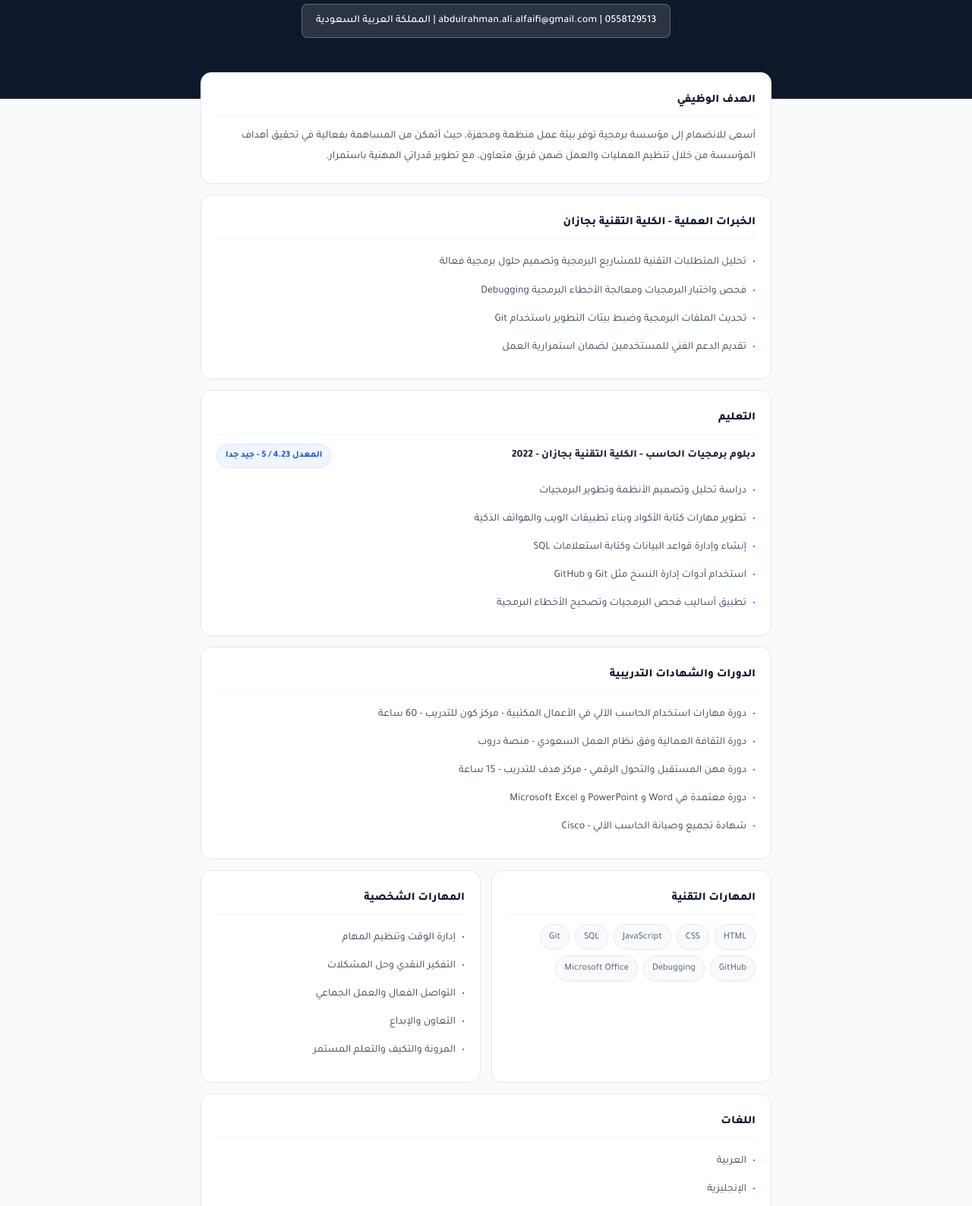
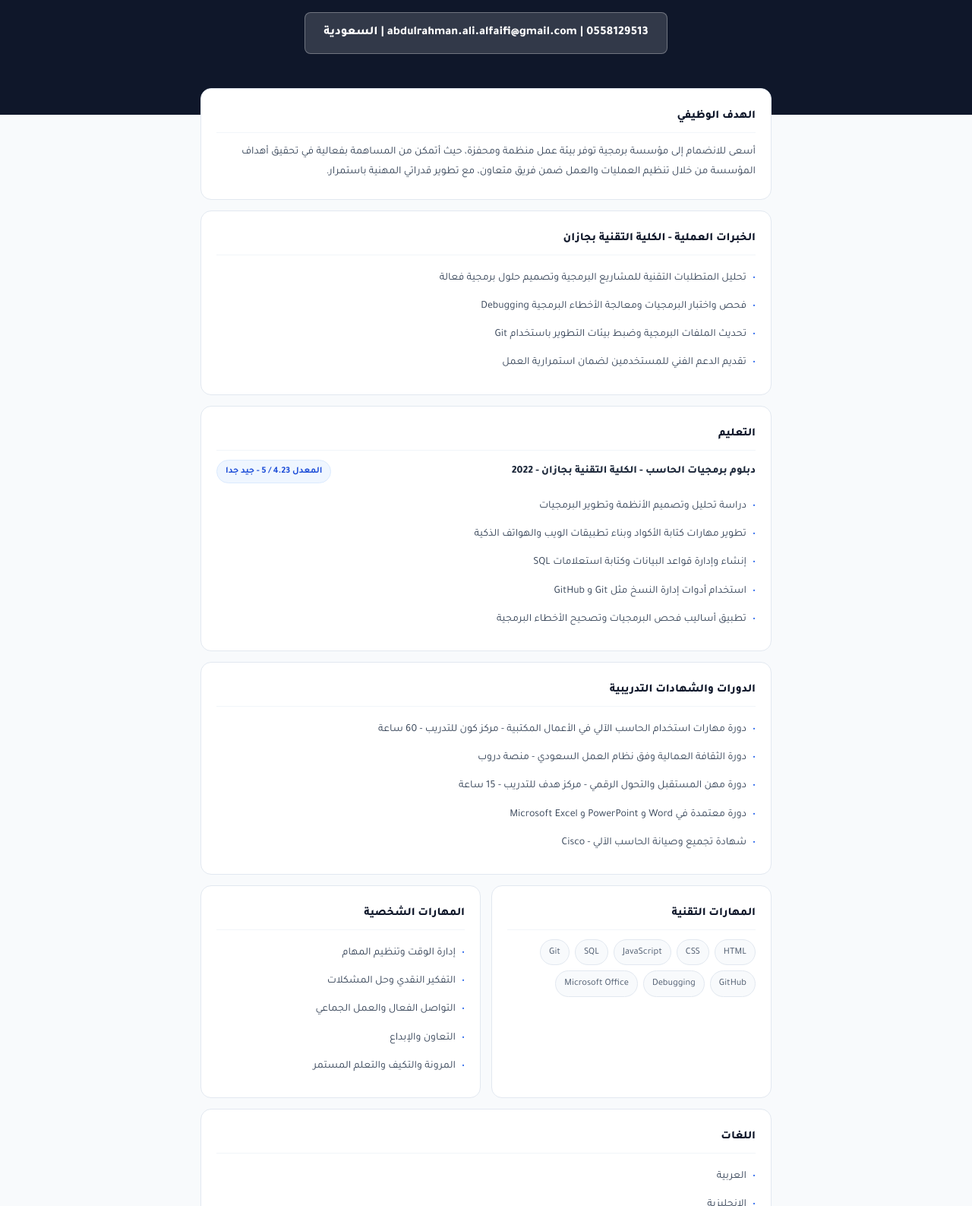
Before and after one commit to abdulrahman-alfaifi681/abdulrahman-alfaifi681.github.io, a plain HTML site: page index.html in a window 1280 px wide. Shown: the part 240-1827 px from the top of the page at 76% size. Drawn offline with Linux system fonts and the light colour scheme.

Commit message:
Update index.html

```diff
--- a/index.html
+++ b/index.html
@@ -3,16 +3,15 @@
 <head>
 <meta charset="UTF-8">
 <meta name="viewport" content="width=device-width, initial-scale=1.0">
-<title>عبدالرحمن علي الفيفي - سيرة ذاتية</title>
+<title>عبدالرحمن علي الفيفي</title>
 <link href="https://fonts.googleapis.com/css2?family=Tajawal:wght@400;500;700;800&display=swap" rel="stylesheet">
 <style>
 *{margin:0;padding:0;box-sizing:border-box}
 body{font-family:'Tajawal',sans-serif;background:#f8fafc;color:#1e293b;line-height:1.8}
-.top{background:#0f172a;color:#fff;text-align:center;padding:70px 20px 80px}
-.top h1{font-size:36px;font-weight:800}
-.top p{margin-top:8px;color:#cbd5e1;font-size:15px}
+.top{background:#0f172a;text-align:center;padding:70px 20px 80px}
+.top h1{font-size:36px;font-weight:800;color:#fff}
+.top .sub{margin-top:8px;color:#cbd5e1;font-size:15px}
 .top .badge{margin-top:16px;display:inline-block;background:#ffffff;color:#0f172a;padding:8px 22px;border-radius:100px;font-size:14px;font-weight:800}
-.top .info{margin-top:18px;color:#ffffff;font-size:14px;font-weight:500;background:rgba(255,255,255,0.12);display:inline-block;padding:9px 18px;border-radius:8px;border:1px solid rgba(255,255,255,0.25)}
 .wrap{max-width:780px;margin:-35px auto 0;padding:0 14px 40px}
 .box{background:#fff;border:1px solid #e2e8f0;border-radius:14px;padding:22px 20px;margin-bottom:14px}
 .box h2{font-size:15px;font-weight:800;color:#0f172a;margin-bottom:12px;padding-bottom:8px;border-bottom:1px solid #f1f5f9}
@@ -26,7 +25,7 @@ body{font-family:'Tajawal',sans-serif;background:#f8fafc;color:#1e293b;line-heig
 .tags{display:flex;flex-wrap:wrap;gap:7px}
 .tags span{background:#f8fafc;border:1px solid #e2e8f0;padding:5px 11px;border-radius:20px;font-size:12.5px;color:#475569}
 .grid2{display:grid;grid-template-columns:1fr 1fr;gap:14px}
-@media(max-width:600px){.grid2{grid-template-columns:1fr}.top h1{font-size:28px}.top .info{font-size:12px}}
+@media(max-width:600px){.grid2{grid-template-columns:1fr}.top h1{font-size:28px}}
 .foot{text-align:center;padding:22px 0;color:#94a3b8;font-size:11px}
 .btns{display:flex;gap:8px;justify-content:center;margin-top:10px}
 .btns a{text-decoration:none;padding:9px 20px;border-radius:8px;font-size:13px;font-weight:700;color:#fff}
@@ -36,91 +35,25 @@ body{font-family:'Tajawal',sans-serif;background:#f8fafc;color:#1e293b;line-heig
 <body>
 <div class="top">
 <h1>عبدالرحمن علي الفيفي</h1>
-<p>مطور برمجيات - دبلوم برمجيات الحاسب</p>
+<p class="sub">مطور برمجيات - دبلوم برمجيات الحاسب</p>
 <div class="badge">المعدل 4.23 من 5 - بتقدير جيد جدا</div>
-<br>
-<div class="info">abdulrahman.ali.alfaifi@gmail.com | 0558129513 | المملكة العربية السعودية</div>
-</div>
-
-<div class="wrap">
-<div class="box">
-<h2>الهدف الوظيفي</h2>
-<p>أسعى للانضمام إلى مؤسسة برمجية توفر بيئة عمل منظمة ومحفزة، حيث أتمكن من المساهمة بفعالية في تحقيق أهداف المؤسسة من خلال تنظيم العمليات والعمل ضمن فريق متعاون، مع تطوير قدراتي المهنية باستمرار.</p>
-</div>
-
-<div class="box">
-<h2>الخبرات العملية - الكلية التقنية بجازان</h2>
-<ul class="list">
-<li><span>•</span> تحليل المتطلبات التقنية للمشاريع البرمجية وتصميم حلول برمجية فعالة</li>
-<li><span>•</span> فحص واختبار البرمجيات ومعالجة الأخطاء البرمجية Debugging</li>
-<li><span>•</span> تحديث الملفات البرمجية وضبط بيئات التطوير باستخدام Git</li>
-<li><span>•</span> تقديم الدعم الفني للمستخدمين لضمان استمرارية العمل</li>
-</ul>
-</div>
-
-<div class="box">
-<h2>التعليم</h2>
-<div class="edu-head">
-<div class="edu-title">دبلوم برمجيات الحاسب - الكلية التقنية بجازان - 2022</div>
-<div class="edu-rate">المعدل 4.23 / 5 - جيد جدا</div>
-</div>
-<ul class="list">
-<li><span>•</span> دراسة تحليل وتصميم الأنظمة وتطوير البرمجيات</li>
-<li><span>•</span> تطوير مهارات كتابة الأكواد وبناء تطبيقات الويب والهواتف الذكية</li>
-<li><span>•</span> إنشاء وإدارة قواعد البيانات وكتابة استعلامات SQL</li>
-<li><span>•</span> استخدام أدوات إدارة النسخ مثل Git و GitHub</li>
-<li><span>•</span> تطبيق أساليب فحص البرمجيات وتصحيح الأخطاء البرمجية</li>
-</ul>
-</div>
-
-<div class="box">
-<h2>الدورات والشهادات التدريبية</h2>
-<ul class="list">
-<li><span>•</span> دورة مهارات استخدام الحاسب الآلي في الأعمال المكتبية - مركز كون للتدريب - 60 ساعة</li>
-<li><span>•</span> دورة الثقافة العمالية وفق نظام العمل السعودي - منصة دروب</li>
-<li><span>•</span> دورة مهن المستقبل والتحول الرقمي - مركز هدف للتدريب - 15 ساعة</li>
-<li><span>•</span> دورة معتمدة في Word و PowerPoint و Microsoft Excel</li>
-<li><span>•</span> شهادة تجميع وصيانة الحاسب الآلي - Cisco</li>
-</ul>
-</div>
-
-<div class="grid2">
-<div class="box">
-<h2>المهارات التقنية</h2>
-<div class="tags">
-<span>HTML</span><span>CSS</span><span>JavaScript</span><span>SQL</span><span>Git</span><span>GitHub</span><span>Debugging</span><span>Microsoft Office</span>
+<br><br>
+<div style="color:#ffffff !important;background:rgba(255,255,255,0.15);display:inline-block;padding:12px 24px;border-radius:8px;border:1px solid rgba(255,255,255,0.3);font-size:16px;font-weight:800">
+<span style="color:#ffffff !important">0558129513</span>
+<span style="color:#ffffff !important"> | </span>
+<span style="color:#ffffff !important">abdulrahman.ali.alfaifi@gmail.com</span>
+<span style="color:#ffffff !important"> | السعودية</span>
 </div>
 </div>
-<div class="box">
-<h2>المهارات الشخصية</h2>
-<ul class="list">
-<li><span>•</span> إدارة الوقت وتنظيم المهام</li>
-<li><span>•</span> التفكير النقدي وحل المشكلات</li>
-<li><span>•</span> التواصل الفعال والعمل الجماعي</li>
-<li><span>•</span> التعاون والإبداع</li>
-<li><span>•</span> المرونة والتكيف والتعلم المستمر</li>
-</ul>
-</div>
-</div>
-
-<div class="box">
-<h2>اللغات</h2>
-<ul class="list">
-<li><span>•</span> العربية</li>
-<li><span>•</span> الإنجليزية</li>
-</ul>
-</div>
-
-<div class="box" style="text-align:center">
-<h2 style="text-align:center;border:none">تواصل معي</h2>
-<div class="btns">
-<a class="b1" href="mailto:abdulrahman.ali.alfaifi@gmail.com">ايميل</a>
-<a class="b2" href="https://github.com/abdulrahman-alfaifi681">GitHub</a>
-<a class="b3" href="https://wa.me/966558129513">واتساب</a>
-</div>
-</div>
-
-<div class="foot">© 2026 عبدالرحمن علي الفيفي - المعدل 4.23 من 5 جيد جدا - المملكة العربية السعودية</div>
+<div class="wrap">
+<div class="box"><h2>الهدف الوظيفي</h2><p>أسعى للانضمام إلى مؤسسة برمجية توفر بيئة عمل منظمة ومحفزة، حيث أتمكن من المساهمة بفعالية في تحقيق أهداف المؤسسة من خلال تنظيم العمليات والعمل ضمن فريق متعاون، مع تطوير قدراتي المهنية باستمرار.</p></div>
+<div class="box"><h2>الخبرات العملية - الكلية التقنية بجازان</h2><ul class="list"><li><span>•</span> تحليل المتطلبات التقنية للمشاريع البرمجية وتصميم حلول برمجية فعالة</li><li><span>•</span> فحص واختبار البرمجيات ومعالجة الأخطاء البرمجية Debugging</li><li><span>•</span> تحديث الملفات البرمجية وضبط بيئات التطوير باستخدام Git</li><li><span>•</span> تقديم الدعم الفني للمستخدمين لضمان استمرارية العمل</li></ul></div>
+<div class="box"><h2>التعليم</h2><div class="edu-head"><div class="edu-title">دبلوم برمجيات الحاسب - الكلية التقنية بجازان - 2022</div><div class="edu-rate">المعدل 4.23 / 5 - جيد جدا</div></div><ul class="list"><li><span>•</span> دراسة تحليل وتصميم الأنظمة وتطوير البرمجيات</li><li><span>•</span> تطوير مهارات كتابة الأكواد وبناء تطبيقات الويب والهواتف الذكية</li><li><span>•</span> إنشاء وإدارة قواعد البيانات وكتابة استعلامات SQL</li><li><span>•</span> استخدام أدوات إدارة النسخ مثل Git و GitHub</li><li><span>•</span> تطبيق أساليب فحص البرمجيات وتصحيح الأخطاء البرمجية</li></ul></div>
+<div class="box"><h2>الدورات والشهادات التدريبية</h2><ul class="list"><li><span>•</span> دورة مهارات استخدام الحاسب الآلي في الأعمال المكتبية - مركز كون للتدريب - 60 ساعة</li><li><span>•</span> دورة الثقافة العمالية وفق نظام العمل السعودي - منصة دروب</li><li><span>•</span> دورة مهن المستقبل والتحول الرقمي - مركز هدف للتدريب - 15 ساعة</li><li><span>•</span> دورة معتمدة في Word و PowerPoint و Microsoft Excel</li><li><span>•</span> شهادة تجميع وصيانة الحاسب الآلي - Cisco</li></ul></div>
+<div class="grid2"><div class="box"><h2>المهارات التقنية</h2><div class="tags"><span>HTML</span><span>CSS</span><span>JavaScript</span><span>SQL</span><span>Git</span><span>GitHub</span><span>Debugging</span><span>Microsoft Office</span></div></div><div class="box"><h2>المهارات الشخصية</h2><ul class="list"><li><span>•</span> إدارة الوقت وتنظيم المهام</li><li><span>•</span> التفكير النقدي وحل المشكلات</li><li><span>•</span> التواصل الفعال والعمل الجماعي</li><li><span>•</span> التعاون والإبداع</li><li><span>•</span> المرونة والتكيف والتعلم المستمر</li></ul></div></div>
+<div class="box"><h2>اللغات</h2><ul class="list"><li><span>•</span> العربية</li><li><span>•</span> الإنجليزية</li></ul></div>
+<div class="box" style="text-align:center"><h2 style="text-align:center;border:none">تواصل معي</h2><div class="btns"><a class="b1" href="mailto:abdulrahman.ali.alfaifi@gmail.com">ايميل</a><a class="b2" href="https://github.com/abdulrahman-alfaifi681">GitHub</a><a class="b3" href="https://wa.me/966558129513">واتساب</a></div></div>
+<div class="foot">© 2026 عبدالرحمن علي الفيفي - المعدل 4.23 من 5 جيد جدا</div>
 </div>
 </body>
 </html>
```
